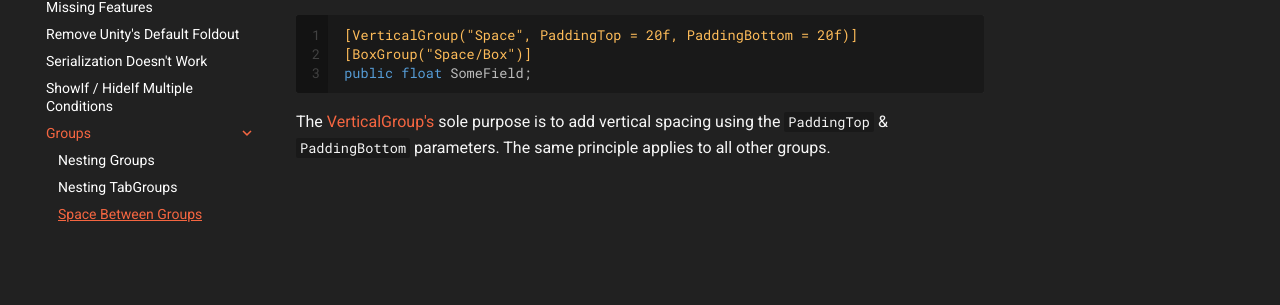
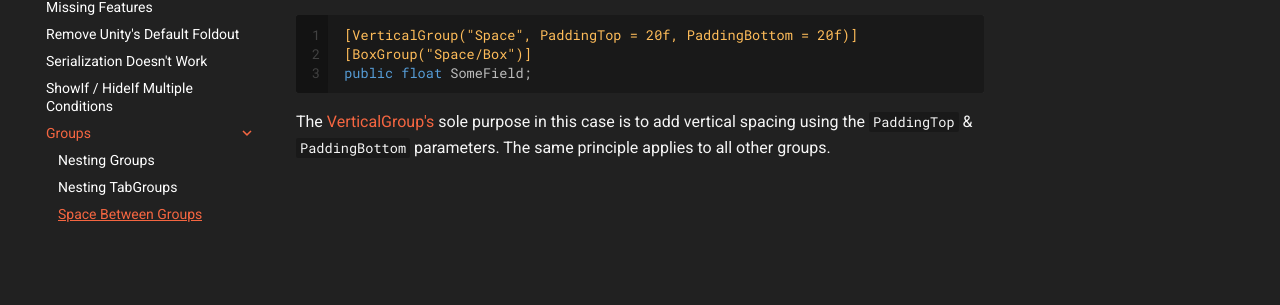
Before and after one commit to Schwapo/Unofficial-Odin-FAQ, an MkDocs documentation site: the page built from docs/groups/space-between-groups.md, in a window 1280 px wide. Shown: the part 257-562 px from the top of the page. Built offline with MkDocs 1.6.1 and Material for MkDocs 9.7.7, drawn with Linux system fonts in a browser that asks for light colours; comment, search, counter and statistics services are not loaded.

Commit message:
Update space-between-groups.md

````diff
--- a/docs/groups/space-between-groups.md
+++ b/docs/groups/space-between-groups.md
@@ -8,7 +8,7 @@ As of now the [VerticalGroup] is the only group that has parameters to add verti
 public float SomeField;
 ```
 
-The [VerticalGroup's] sole purpose is to add vertical spacing using the `PaddingTop` & `PaddingBottom` parameters. The same principle applies to all other groups.
+The [VerticalGroup's] sole purpose in this case is to add vertical spacing using the `PaddingTop` & `PaddingBottom` parameters. The same principle applies to all other groups.
 
 
 
````
